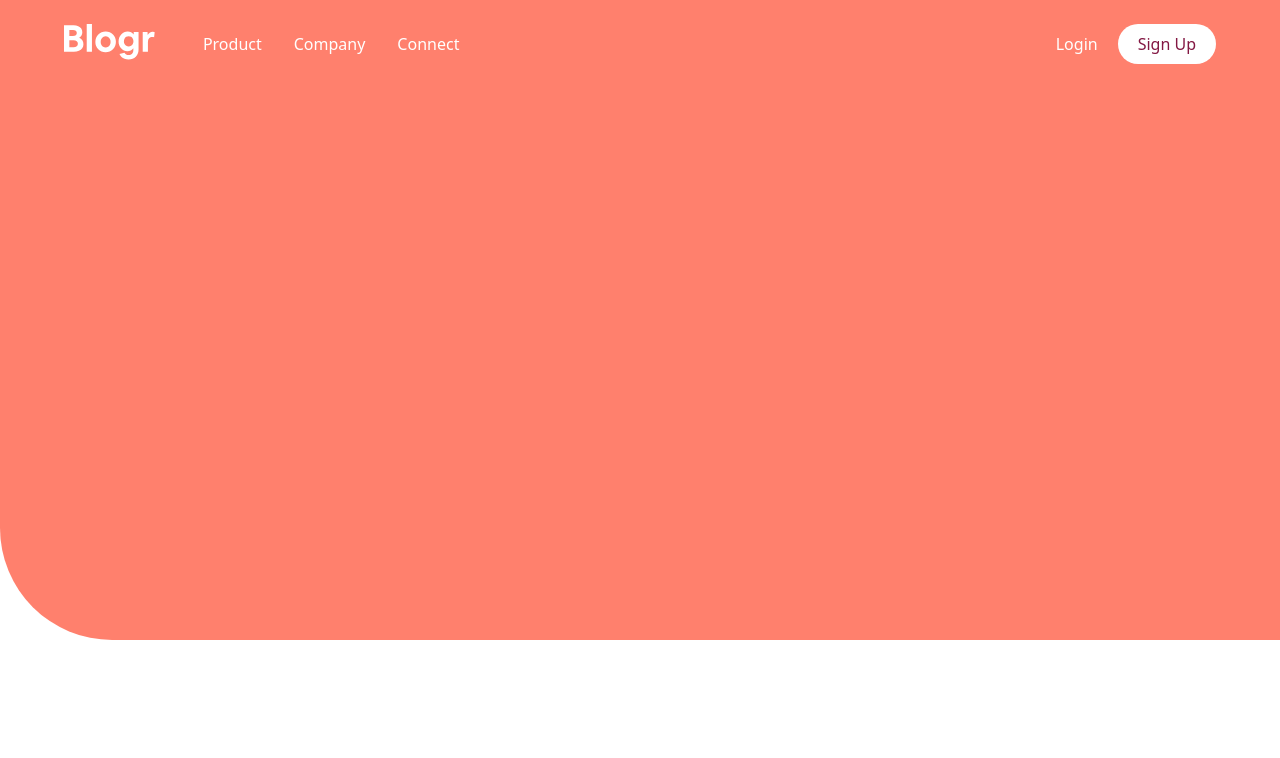
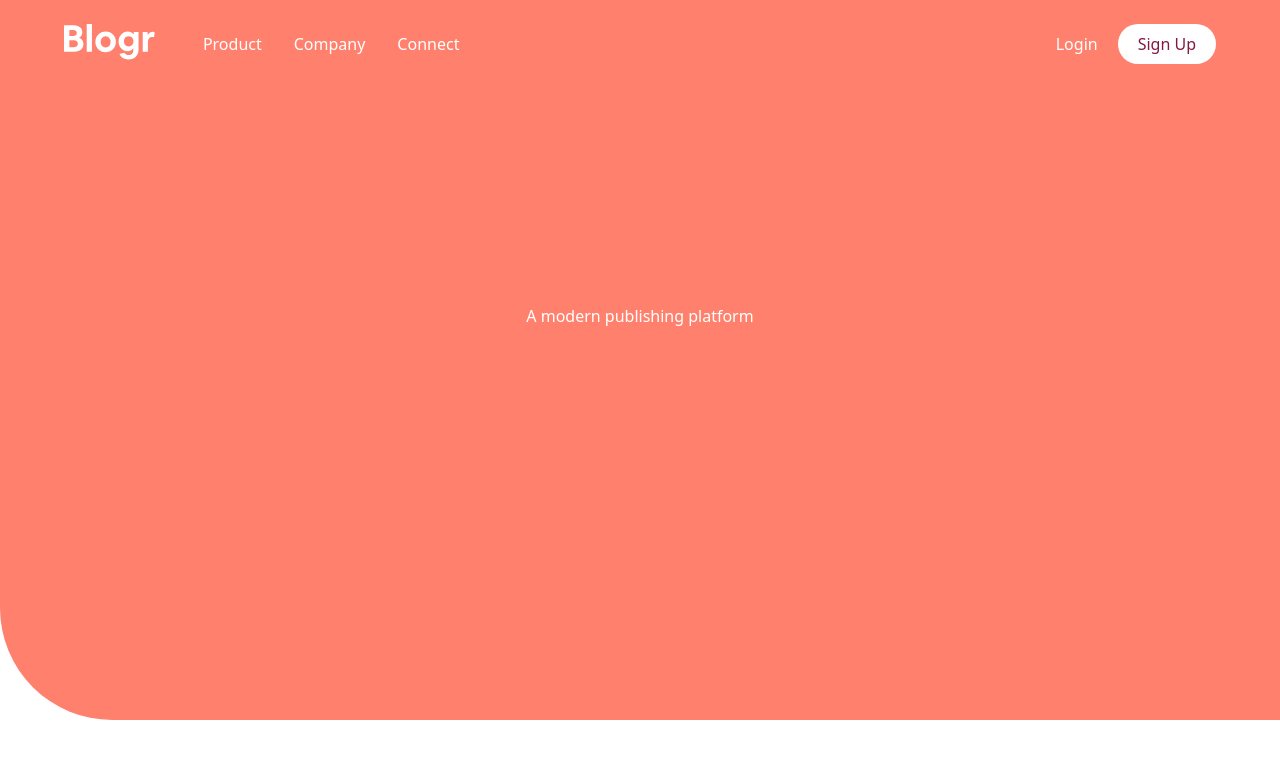
Before and after one commit to IssamAth/blog-landing-page-main, a React (Create React App) app: page / in a window 1280 px wide. Shown: the top 758 px of the page. Built offline with nearby package versions, Linux system fonts and the light colour scheme.

Commit message:
second commit

```diff
--- a/public/index.html
+++ b/public/index.html
@@ -7,6 +7,6 @@
     <title>Document</title>
 </head>
 <body>
-    <div id="root"></div>
+    <div id="root" class=" w-full"></div>
 </body>
 </html>
--- a/src/App.jsx
+++ b/src/App.jsx
@@ -4,14 +4,14 @@ import LOGO from '../src/images/logo.svg'
 
 const App = () => {
   return (
-    <div>
+    <div className=' mx-0'>
 
       {/* SHOWCASE PART */}
 
-      <div className=' flex-col bg-pOneBackground h-80v rounded-es-7xl text-white'>
+      <div className=' flex-col bg-pOneBackground h-90v rounded-es-7xl text-white'>
         {/* CONTAINER */}
-        <div className=' container mx-auto'>
-          {/* FLEX ITEM */}
+        <div className=' container mx-auto h-full'>
+          {/* FLEX ITEM 1 */}
           <div className=' flex flex-row justify-between pt-6'>
             <div className=' flex flex-row space-x-12'>
               {/* LOGO */}
@@ -31,6 +31,10 @@ const App = () => {
               </div>
             </div>
           </div>
+          {/* FLEX ITEM 2 */}
+          <div className=' text-center mt-60'>
+            <div><h1>A modern publishing platform</h1></div>
+          </div>
         </div>
       </div>
     </div>
```
